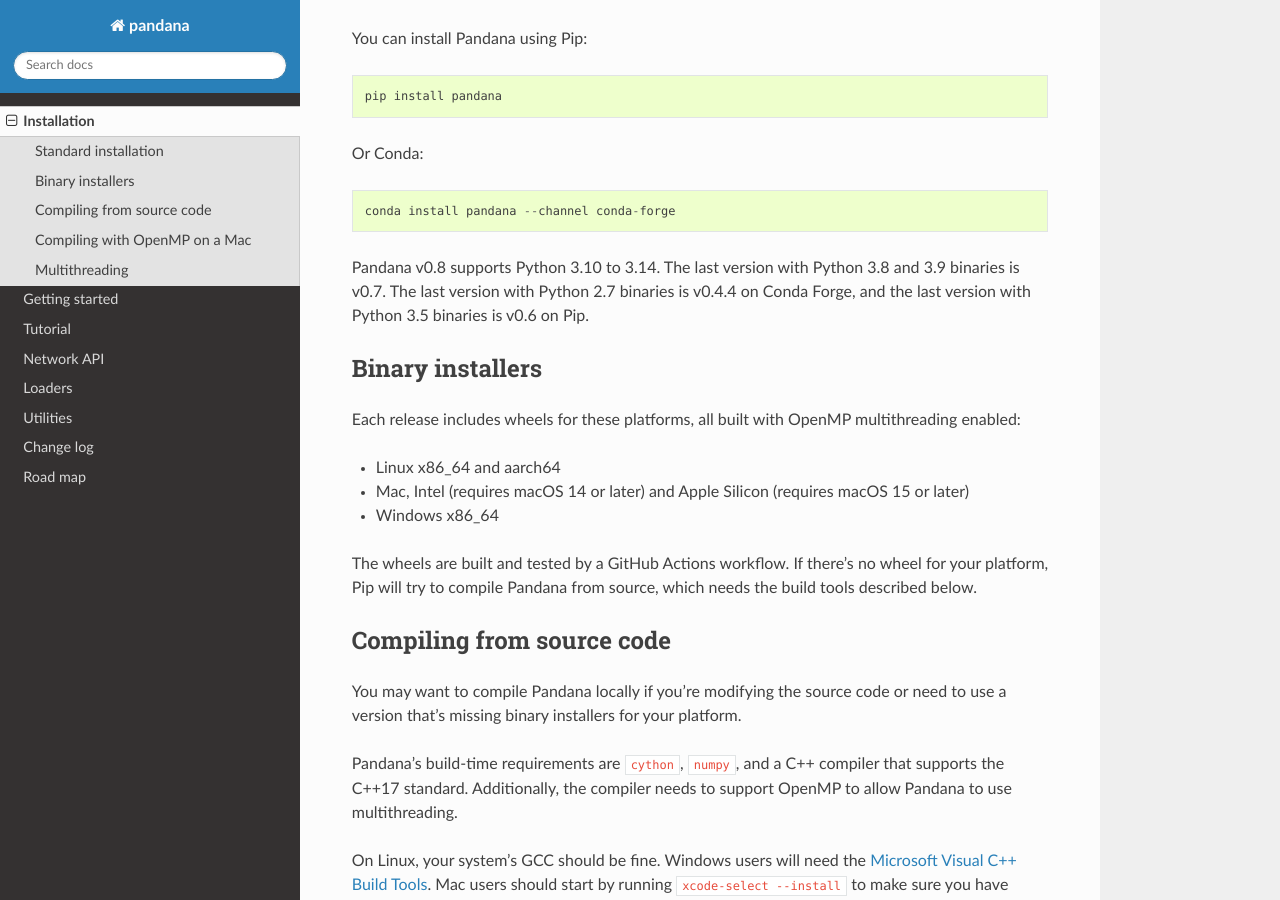
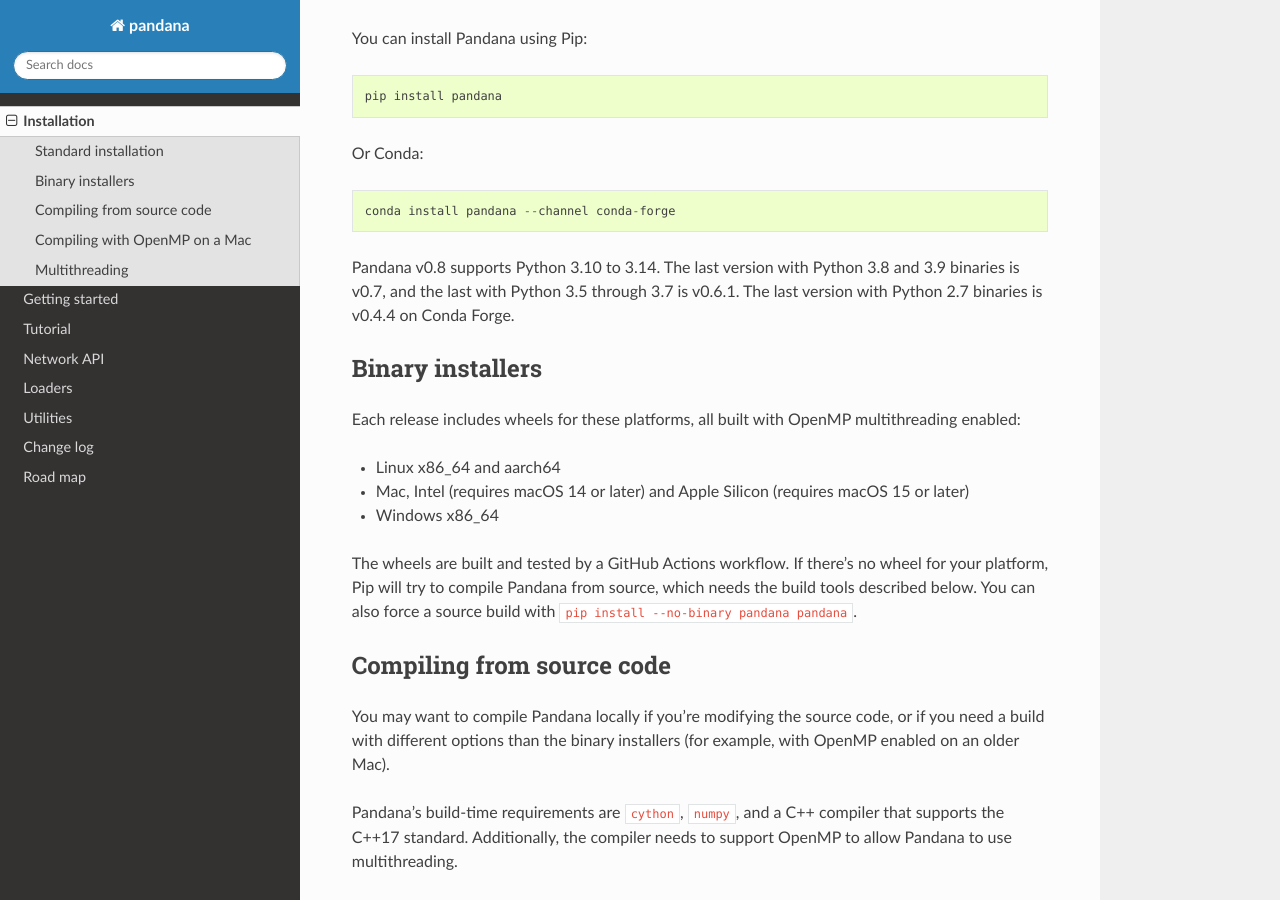
Before and after one commit to UDST/pandana, a Sphinx documentation site: the page built from docs/source/installation.rst, in a window 1280 px wide and 900 px high, scrolled down 285 px. Built offline with Sphinx 7.4.7 and the Read the Docs theme 3.1.0, drawn with Linux system fonts in a browser that asks for light colours; some of the changed text lies outside the part shown.

Commit message:
Address review: short-circuit legacy check, docs wording, docs build workflow
- open_hdf_store() evaluated the legacy-metadata check even in write
  mode, so opening a new file for writing raised. Restore short-circuit
  evaluation.
- Installation docs: complete the Python version history, note that the
  thread check needs a source checkout, mention pip --no-binary.
- CONTRIBUTING: note the dev-to-main transition inline; drop the
  reference to an open PR.
- Add a Docs workflow that builds the Sphinx docs with -W.
- Remove a stray docs/.DS_Store.

```diff
--- a/docs/source/installation.rst
+++ b/docs/source/installation.rst
@@ -17,7 +17,7 @@
 
     conda install pandana --channel conda-forge
 
-Pandana v0.8 supports Python 3.10 to 3.14. The last version with Python 3.8 and 3.9 binaries is v0.7. The last version with Python 2.7 binaries is v0.4.4 on Conda Forge, and the last version with Python 3.5 binaries is v0.6 on Pip.
+Pandana v0.8 supports Python 3.10 to 3.14. The last version with Python 3.8 and 3.9 binaries is v0.7, and the last with Python 3.5 through 3.7 is v0.6.1. The last version with Python 2.7 binaries is v0.4.4 on Conda Forge.
 
 
 Binary installers
@@ -29,13 +29,13 @@
 * Mac, Intel (requires macOS 14 or later) and Apple Silicon (requires macOS 15 or later)
 * Windows x86_64
 
-The wheels are built and tested by a GitHub Actions workflow. If there's no wheel for your platform, Pip will try to compile Pandana from source, which needs the build tools described below.
+The wheels are built and tested by a GitHub Actions workflow. If there's no wheel for your platform, Pip will try to compile Pandana from source, which needs the build tools described below. You can also force a source build with ``pip install --no-binary pandana pandana``.
 
 
 Compiling from source code
 ------------------------------
 
-You may want to compile Pandana locally if you're modifying the source code or need to use a version that's missing binary installers for your platform.
+You may want to compile Pandana locally if you're modifying the source code, or if you need a build with different options than the binary installers (for example, with OpenMP enabled on an older Mac).
 
 Pandana's build-time requirements are ``cython``, ``numpy``, and a C++ compiler that supports the C++17 standard. Additionally, the compiler needs to support OpenMP to allow Pandana to use multithreading.
 
@@ -65,4 +65,4 @@
 Multithreading
 ------------------------------
 
-You can check how many threads Pandana is able to use on your machine by running the ``examples/simple_example.py`` script, or ``python tests/check_openmp.py``, which fails if fewer than two threads are available.
+You can check how many threads Pandana is able to use on your machine by running the ``examples/simple_example.py`` script from a source checkout, or ``python tests/check_openmp.py``, which fails if fewer than two threads are available.
```
Also changed, not shown: CONTRIBUTING.md (+2 -2 lines), README.md (+1 -1 lines), 4 other files.
